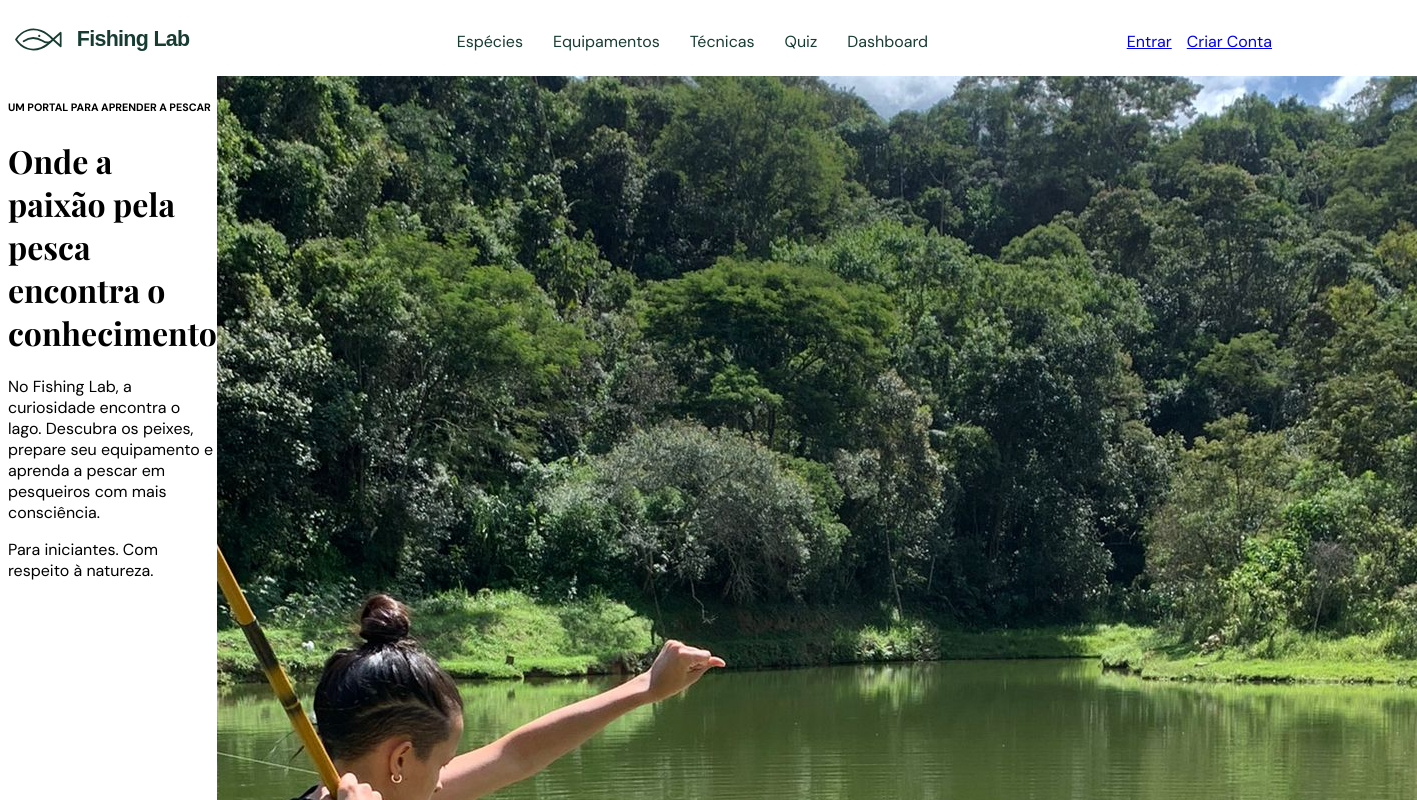
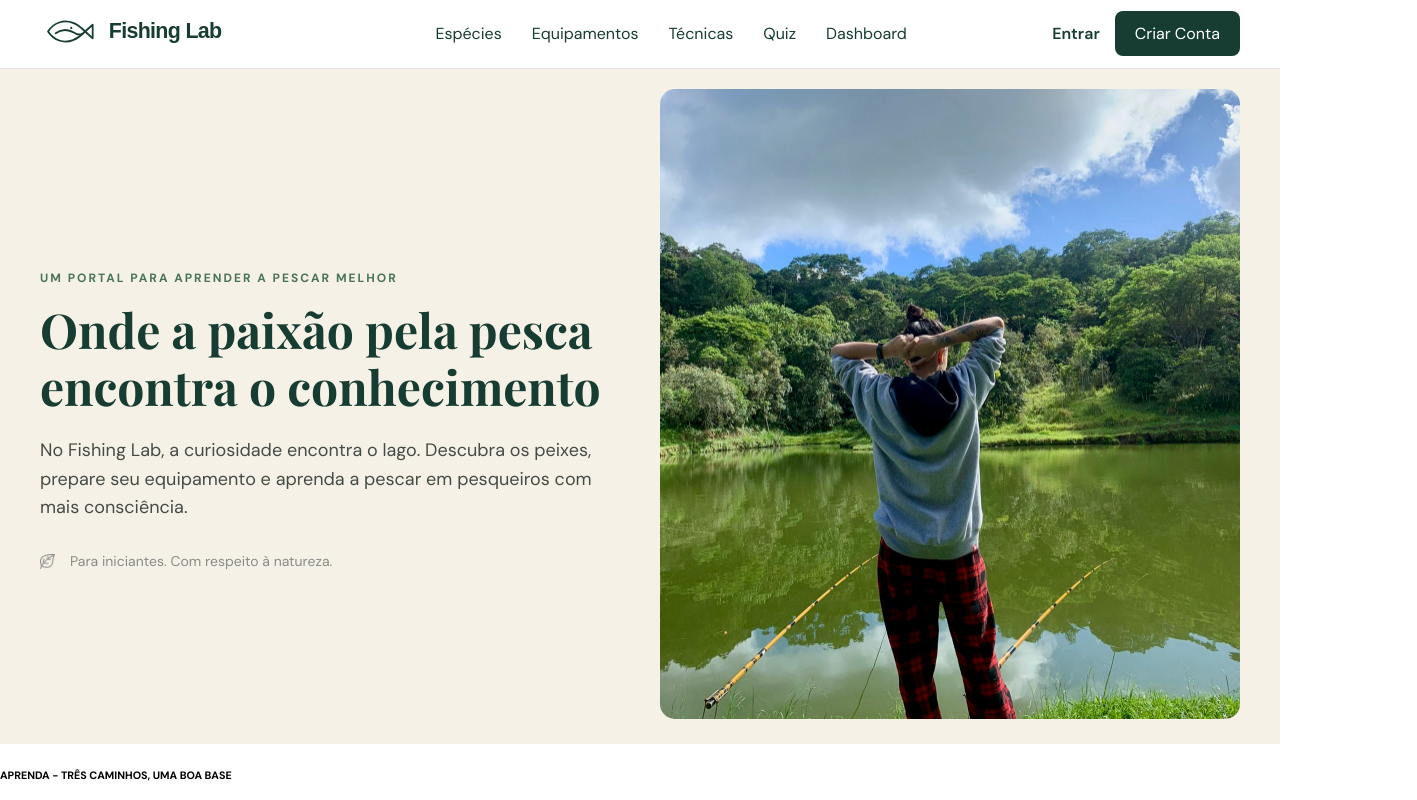
Before and after one commit to fishing-lab/fishing-lab, a plain HTML site: page Algoritmos/index.html in a window 1280 px wide. Shown: the top 800 px of the page, 1417 px wide, since content can reach past the window. Drawn offline with nearby package versions, Linux system fonts and the light colour scheme.

Commit message:
Inicio Pronto

```diff
--- a/Algoritmos/index.html
+++ b/Algoritmos/index.html
@@ -34,15 +34,18 @@
     <main>
         <div class="inicio">
             <div class="inicio-esquerda">
-                <h6>UM PORTAL PARA APRENDER A PESCAR</h6>
+                <h6>UM PORTAL PARA APRENDER A PESCAR MELHOR</h6>
                 <h1>Onde a paixão pela pesca encontra o conhecimento</h1>
                 <p>No Fishing Lab, a curiosidade encontra o lago. Descubra os peixes, prepare seu equipamento e aprenda a pescar em pesqueiros com mais consciência.</p>
 
-                <p>Para iniciantes. Com respeito à natureza.</p>
+                <div class="inicio-detalhe">
+                    <img src="./img/folha.png" alt="Folha">
+                    <span>Para iniciantes. Com respeito à natureza.</span>
+                </div>
             </div>
 
             <div class="inicio-direita">
-            <img src="./img/eu_pai.jpg" alt="Pesca eu + pai">
+            <img src="./img/eu.jpg" alt="Pesca eu + pai">
             </div>
         </div>
 
--- a/Algoritmos/style.css
+++ b/Algoritmos/style.css
@@ -1,4 +1,5 @@
 body {
+    margin: 0;
     font-family: 'DM Sans', sans-serif;
 }
 
@@ -10,6 +11,8 @@ h1, h2, h3{
     display: flex;
     align-items: center;
     justify-content: space-between;
+    padding: 0 40px;
+    border-bottom: 1px solid rgb(228, 228, 228);
 }
 
 .nav-logo {
@@ -29,26 +32,80 @@ h1, h2, h3{
 .nav-direita {
     display: flex;
     gap: 15px;
+    align-items: center;
 }
 
 .btn-entrar {
+    text-decoration: none;
+    color: #173D32;
+    font-weight: 600;
+}
+
+.btn-cadastro {
+    text-decoration: none;
+    background-color: #173D32;
+    color: white;
+    padding: 12px 20px;
+    border-radius: 8px;
 
 }
 
-.btn-cadastro {
-
-}
-
-.inicio{
+.inicio {
     display: flex;
+    padding: 20px 40px;
+    align-items: center;
+    gap: 40px;
+    background-color: #F5F1E7;
 }
 
 .inicio-esquerda {
+    width: 50%;
+}
 
+.inicio-esquerda h1 {
+    color: #173D32;
+    font-size: 48px;
+    line-height: 1.2;
+    margin-top: 0;
+    margin-bottom: 20px;
+}
+
+.inicio-esquerda p {
+    color: #454B46;
+    font-size: 18px;
+    line-height: 1.6;
+    margin-bottom: 20px;
+}
+
+.inicio-esquerda h6 {
+    color: #49745A;
+    font-size: 12px;
+    letter-spacing: 2px;
+    margin-bottom: 15px;
+}
+
+.inicio-detalhe {
+    display: flex;
+    align-items: center;
+    gap: 15px;
+    margin-top: 30px;
+    color: #888c88;
+    font-size: 14px;
+}
+
+.inicio-detalhe img {
+    width: 15px;
 }
 
 .inicio-direita {
+    width: 50%;
+}
 
+.inicio-direita img {
+    width: 100%;
+    height: 630px;
+    object-fit: cover;
+    border-radius: 15px;
 }
 
 .cards-aprenda {
```
Also changed, not shown: Algoritmos/img/eu.jpg (added), Algoritmos/img/eu_pai.jpg (deleted), Algoritmos/img/folha.png (added).
